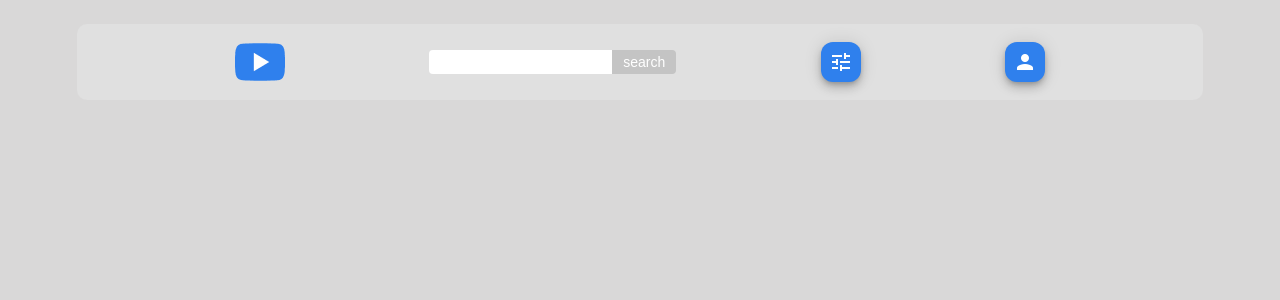
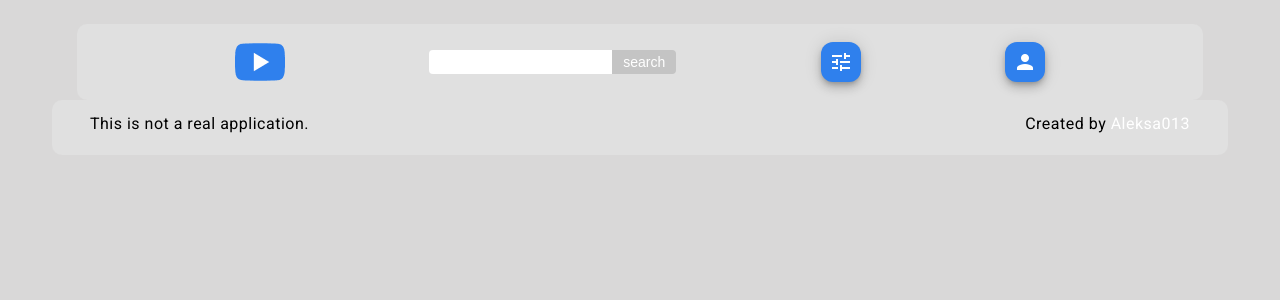
Before and after one commit to Aleksa013/myYouTube, an Angular app in the folder MY-YOUTUBE/: page / in a window 1280 px wide. Shown: the top 300 px of the page. Built offline with nearby package versions, Linux system fonts and the light colour scheme.

Commit message:
feat: add footer

```diff
--- a/MY-YOUTUBE/src/app/app.component.html
+++ b/MY-YOUTUBE/src/app/app.component.html
@@ -1,2 +1,3 @@
 <app-header></app-header>
 <router-outlet></router-outlet>
+<app-footer></app-footer>
--- /dev/null
+++ b/MY-YOUTUBE/src/app/footer/footer/footer.component.html
@@ -0,0 +1,5 @@
+<p>This is not a real application.</p>
+<p>
+  Created by
+  <a href="https://github.com/Aleksa013" target="_blank">Aleksa013</a>
+</p>
--- /dev/null
+++ b/MY-YOUTUBE/src/app/footer/footer/footer.component.scss
@@ -0,0 +1,20 @@
+@import "./../../../styles.scss";
+
+:host {
+  margin: 0 auto;
+  padding: 1% 3% 0.5%;
+  width: clamp(300px, 90%, 1100px);
+  display: flex;
+  align-items: center;
+  justify-content: space-between;
+  background-color: var(--gray-bg);
+  border-radius: 10px;
+  a {
+    text-decoration: none;
+    color: var(--white);
+    &:hover {
+      cursor: pointer;
+      color: var(--active-blue);
+    }
+  }
+}
```
Also changed, not shown: MY-YOUTUBE/src/app/app.component.ts (+8 -1 lines), MY-YOUTUBE/src/app/footer/footer/footer.component.ts (added, +12 -0 lines), 1 other file (tests, documents, lock files or other folders).
